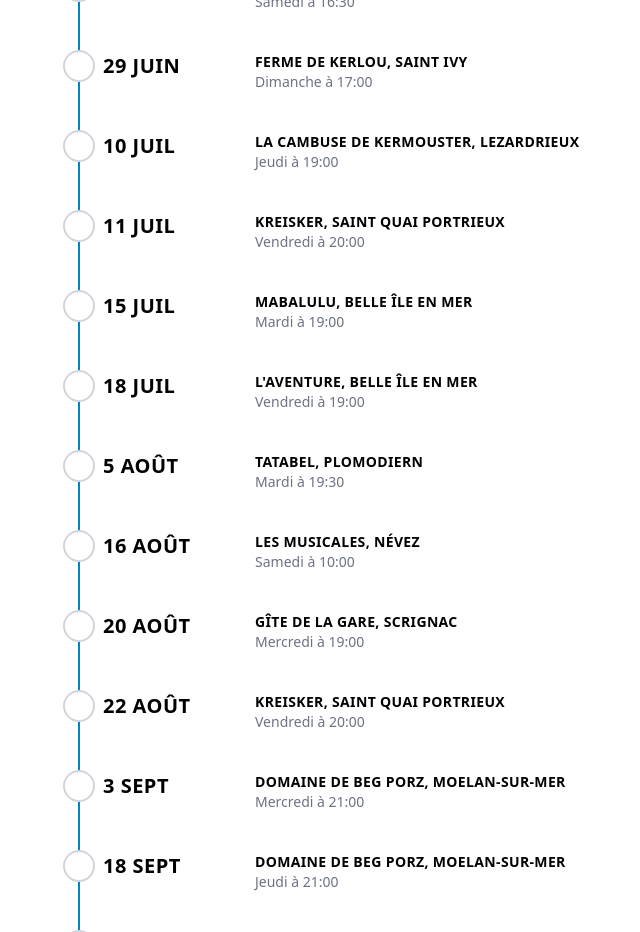
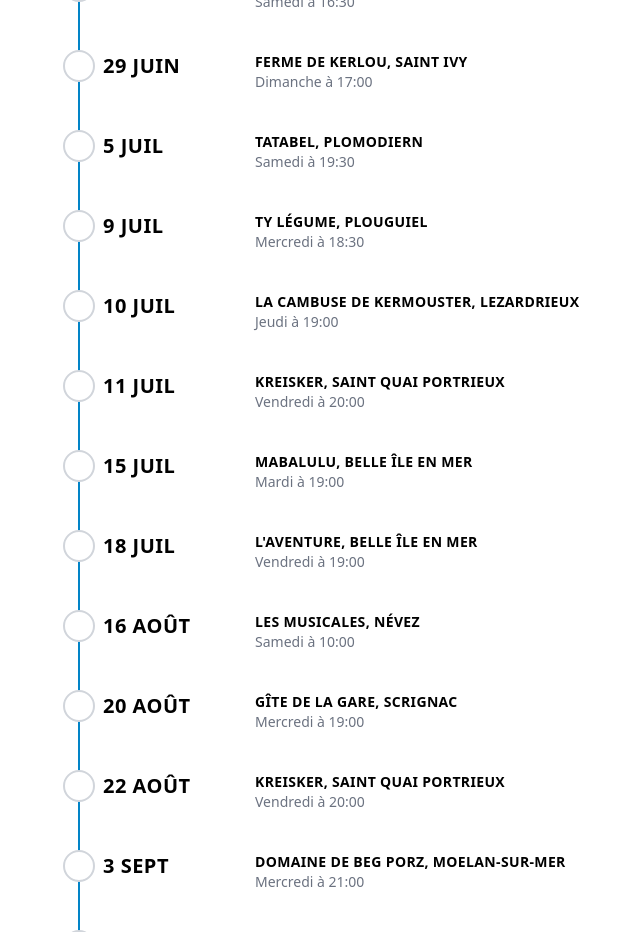
Before and after one commit to AlexandreKempf/en-tete-a-texte, a SvelteKit app: page /concerts in a window 1280 px wide. Shown: the part 900-1832 px from the top of the page, without its empty margins (577-1217 px from the left). Built offline with nearby package versions, Linux system fonts and the light colour scheme.

Commit message:
Update concerts.js

```diff
--- a/src/routes/concerts.js
+++ b/src/routes/concerts.js
@@ -461,9 +461,14 @@ export const concerts = [
         place: 'Ferme de Kerlou, Saint Ivy'
     },
 
+
     {
-        date: new Date(2025, 7, 5, 19,30),
+        date: new Date(2025, 6, 5, 19,30),
         place: 'Tatabel, Plomodiern'
+    },
+    {
+        date: new Date(2025, 6, 9, 18,30),
+        place: 'Ty légume, Plouguiel'
     },
 
     {
```
